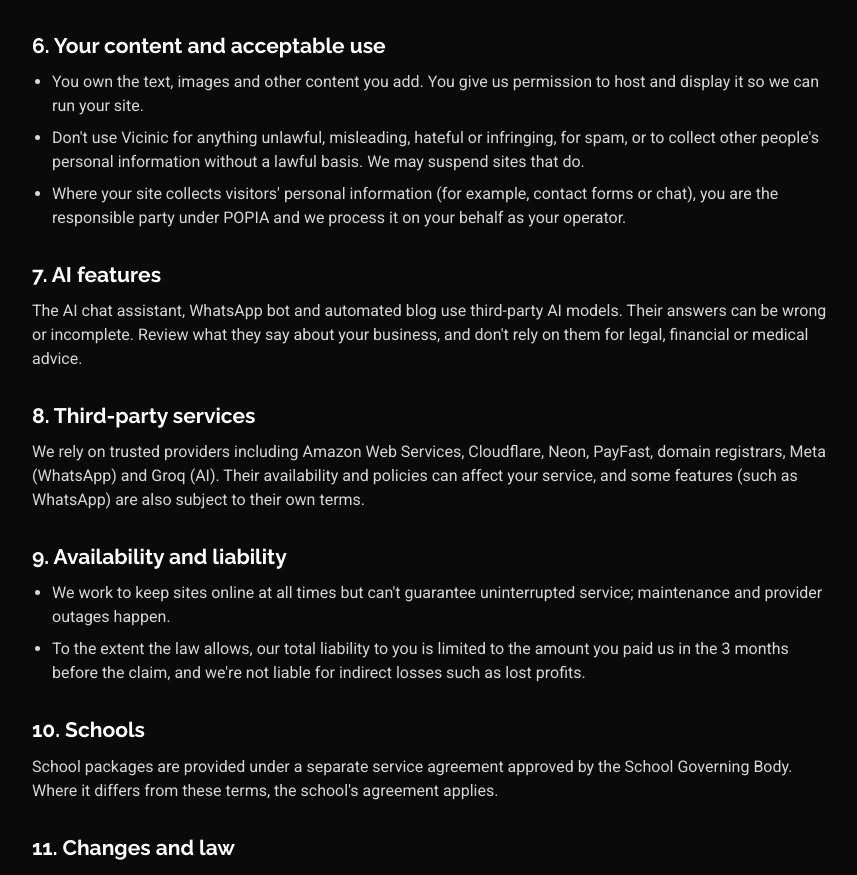
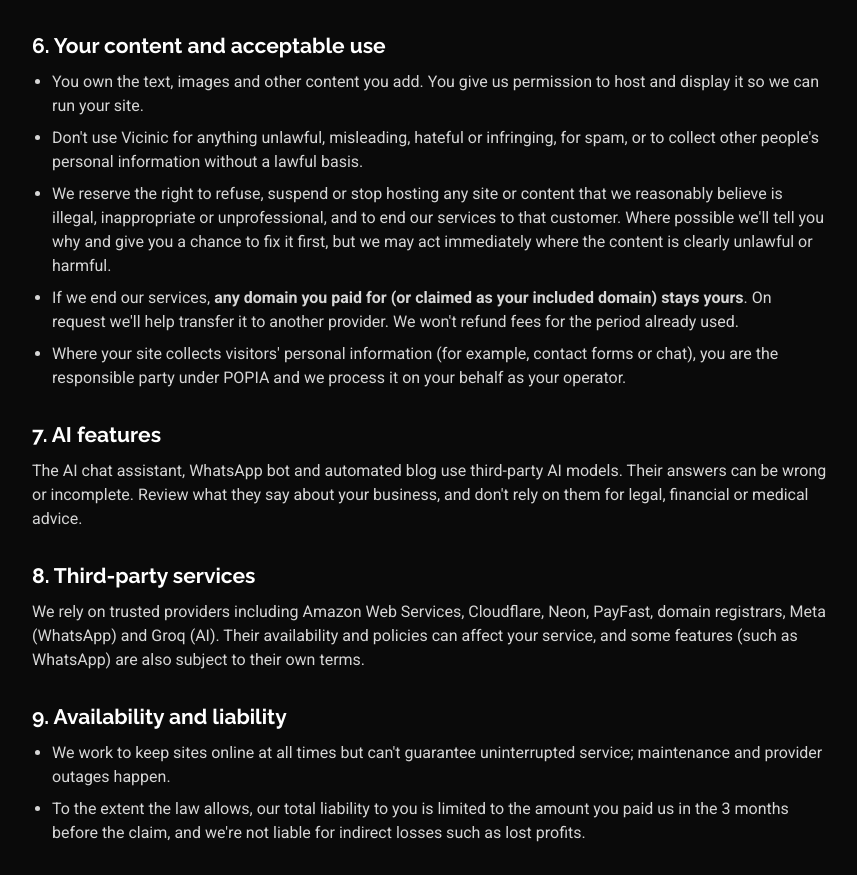
Before and after one commit to DNRessay/Digital, a React (Vite) app in the folder frontend/site/: page /terms in a window 1280 px wide. Shown: the part 1523-2398 px from the top of the page, without its empty margins (210-1067 px from the left). Built offline with nearby package versions, Linux system fonts and the light colour scheme.

Commit message:
Terms: right to stop hosting illegal/inappropriate content; customer keeps paid domain
Co-Authored-By: Claude Opus 5.5 <noreply@anthropic.com>
Claude-Session: https://claude.ai/code/session_01PMaeupejWkEM7dsZoPFASZ

```diff
--- a/frontend/site/src/pages/legal/TermsPage.jsx
+++ b/frontend/site/src/pages/legal/TermsPage.jsx
@@ -84,7 +84,17 @@ export default function TermsPage() {
         <li>You own the text, images and other content you add. You give us permission to host and display it so we can run your site.</li>
         <li>
           Don't use Vicinic for anything unlawful, misleading, hateful or infringing, for spam, or to collect other
-          people's personal information without a lawful basis. We may suspend sites that do.
+          people's personal information without a lawful basis.
+        </li>
+        <li>
+          We reserve the right to refuse, suspend or stop hosting any site or content that we reasonably believe is
+          illegal, inappropriate or unprofessional, and to end our services to that customer. Where possible we'll tell
+          you why and give you a chance to fix it first, but we may act immediately where the content is clearly
+          unlawful or harmful.
+        </li>
+        <li>
+          If we end our services, <strong>any domain you paid for (or claimed as your included domain) stays yours</strong>.
+          On request we'll help transfer it to another provider. We won't refund fees for the period already used.
         </li>
         <li>
           Where your site collects visitors' personal information (for example, contact forms or chat), you are the
```
